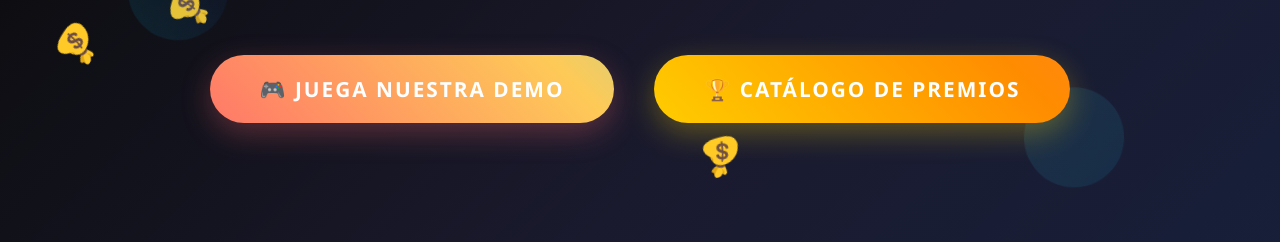
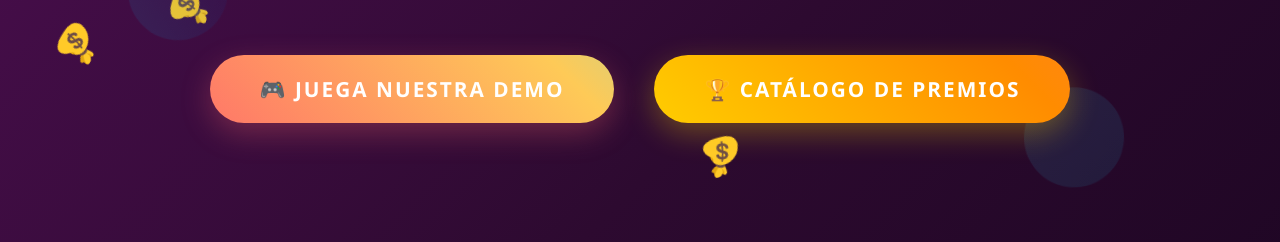
Before and after one commit to ftappgame02/FTAPPGAME-WEB., a website: page public/index.html in a window 1280 px wide. Shown: the part 218-460 px from the top of the page. Drawn offline with Linux system fonts and the light colour scheme.

Commit message:
Update index.html

```diff
--- a/public/index.html
+++ b/public/index.html
@@ -13,7 +13,7 @@
 
         body {
             font-family: 'Segoe UI', Tahoma, Geneva, Verdana, sans-serif;
-            background: linear-gradient(135deg, #0a0a0a 0%, #1a1a2e 50%, #16213e 100%);
+            background: linear-gradient(135deg, #4a0e4e 0%, #2d0a30 50%, #1a0520 100%);
             color: white;
             overflow-x: hidden;
             min-height: 100vh;
```
